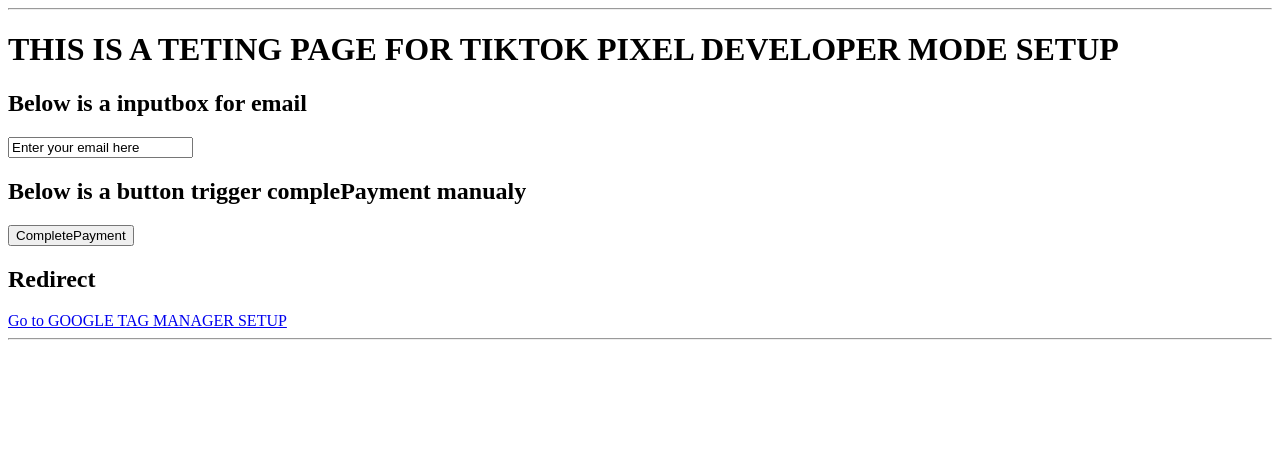
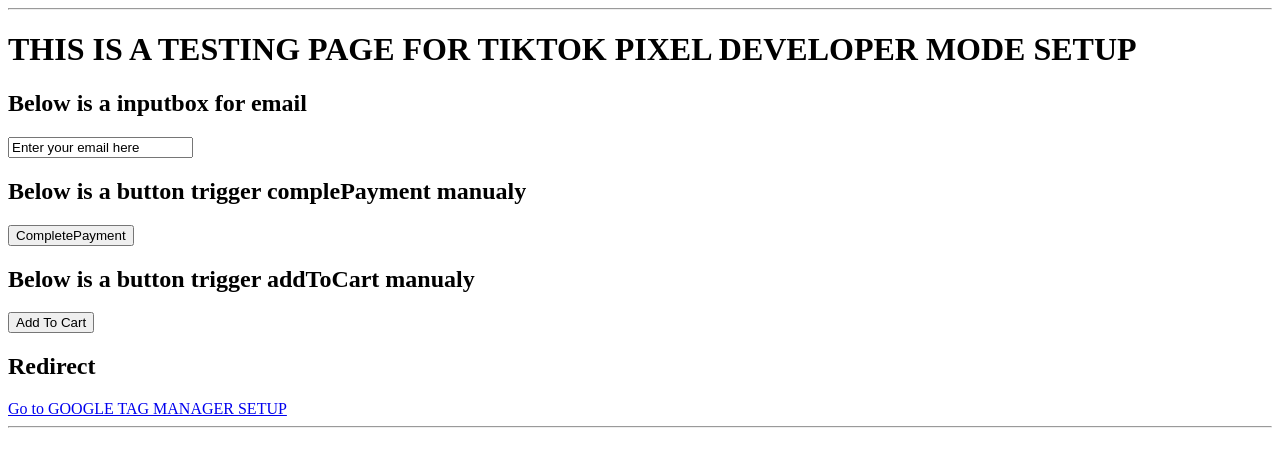
Before and after one commit to abhinavdas1/abhinavdas1.github.io, a plain HTML site: page index.html in a window 1280 px wide. Drawn offline with Linux system fonts and the light colour scheme.

Commit message:
Update Pixel Base Code

```diff
--- a/index.html
+++ b/index.html
@@ -18,12 +18,15 @@
 
 <HR>
 
-<H1> THIS IS A TETING PAGE FOR TIKTOK PIXEL DEVELOPER MODE SETUP</H1>
+<H1> THIS IS A TESTING PAGE FOR TIKTOK PIXEL DEVELOPER MODE SETUP</H1>
 <H2>Below is a inputbox for email</H2>
 <input id="emailInput" type="text" value="Enter your email here" />
 
 <H2>Below is a button trigger complePayment manualy</H1>
 <button id="cpButton">CompletePayment</button>
+
+<H2>Below is a button trigger addToCart manualy</H1>
+<button id="cpButton">Add To Cart</button>
 
 <H2>Redirect</H2>
 <a href="./GTM.html">Go to GOOGLE TAG MANAGER SETUP</a>
```
